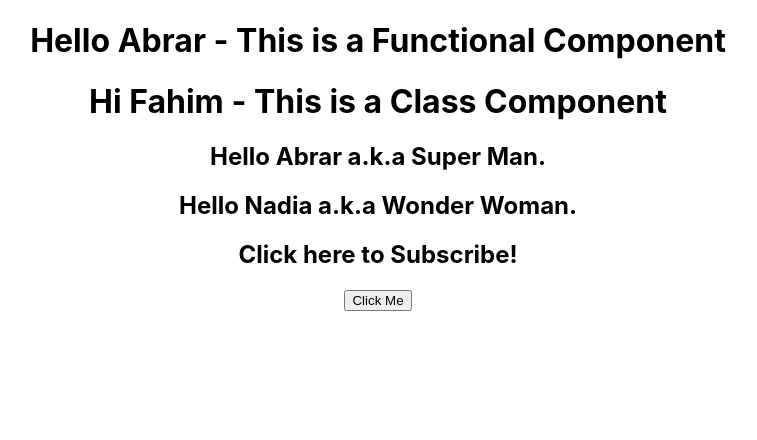
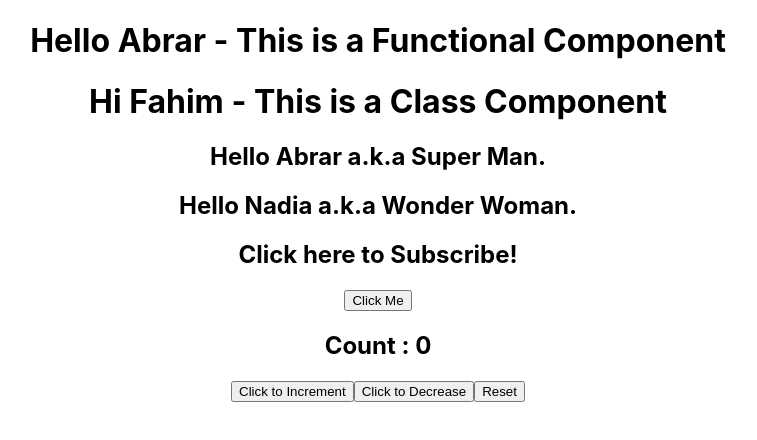
Before and after one commit to Abfahim21/React-Revision-2077, a React (Create React App) app: page / in a window 1280 px wide. Shown: the top 440 px of the page, without its empty margins (262-1019 px from the left). Built offline with nearby package versions, Linux system fonts and the light colour scheme.

Commit message:
react setState

```diff
--- a/src/App.js
+++ b/src/App.js
@@ -1,4 +1,5 @@
 import './App.css';
+import Counter from './components/Counter';
 import Hello from './components/Hello';
 import Hi from './components/Hi';
 import PropsClass from './components/PropsClass';
@@ -13,6 +14,7 @@
       <PropsFunctional name = "Abrar" heroName  = "Super Man"/>
       <PropsClass name = "Nadia" heroName = "Wonder Woman"/>
       <State/>
+      <Counter/>
     </div>
   );
 }
--- /dev/null
+++ b/src/components/Counter.js
@@ -0,0 +1,37 @@
+import React, { Component } from 'react'
+
+export default class Counter extends Component {
+    constructor(props) {
+      super(props)
+
+      this.state = {
+         count : 0
+      }
+    }
+    increase(){
+        this.setState (prevState =>({
+            count: prevState.count + 1
+
+        }))
+    }
+    decrease(){
+        this.setState (prevState =>({
+            count : prevState.count - 1
+        }))
+    }
+    reset(){
+        this.setState(prevState=>({
+            count : 0
+        }))
+    }
+  render() {
+    return (
+      <div>
+        <h2>Count : {this.state.count}</h2>
+        <button onClick={()=> this.increase()}>Click to Increment</button>
+        <button onClick={()=> this.decrease()}>Click to Decrease</button>
+        <button onClick={()=> this.reset()}>Reset</button>
+      </div>
+    )
+  }
+}
```
